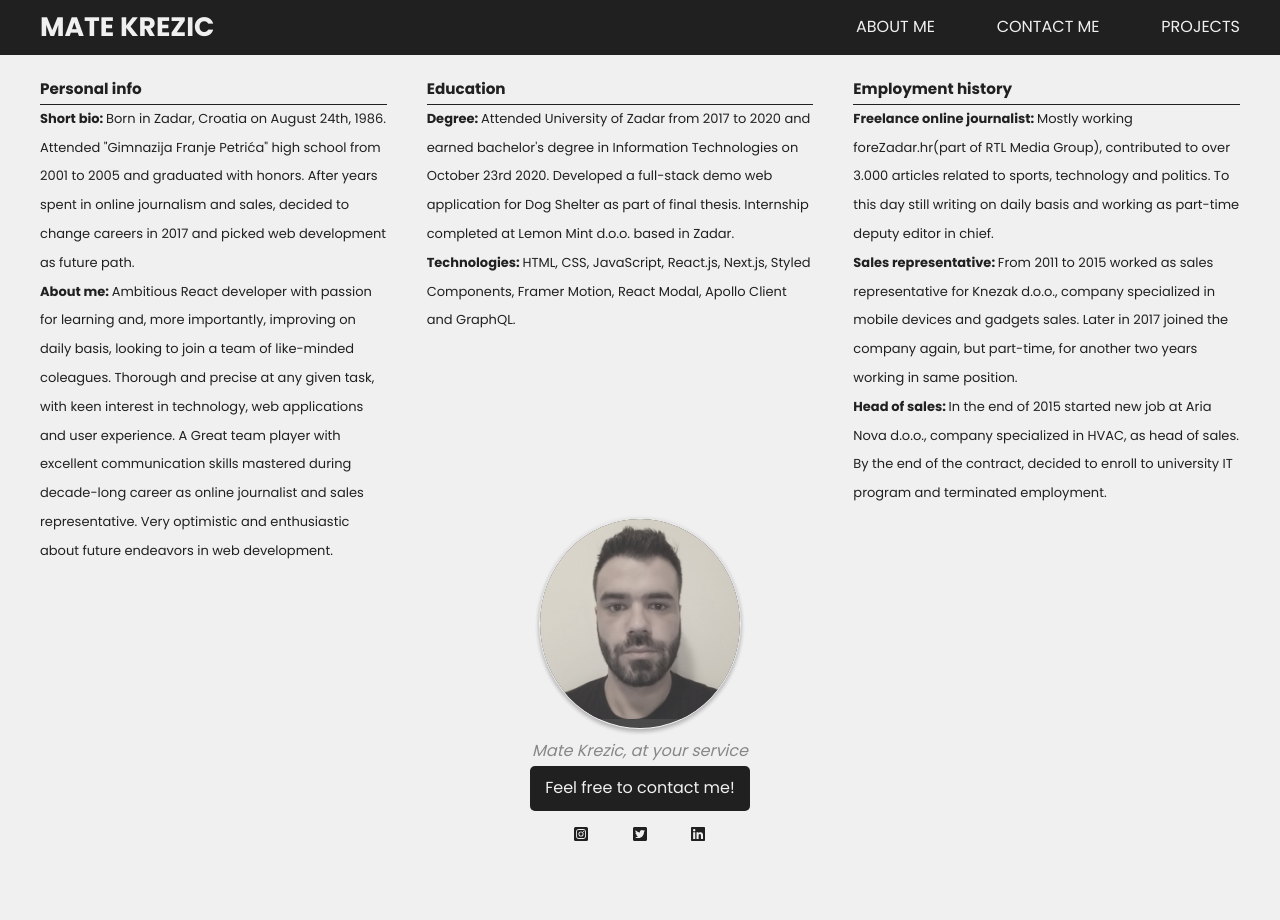
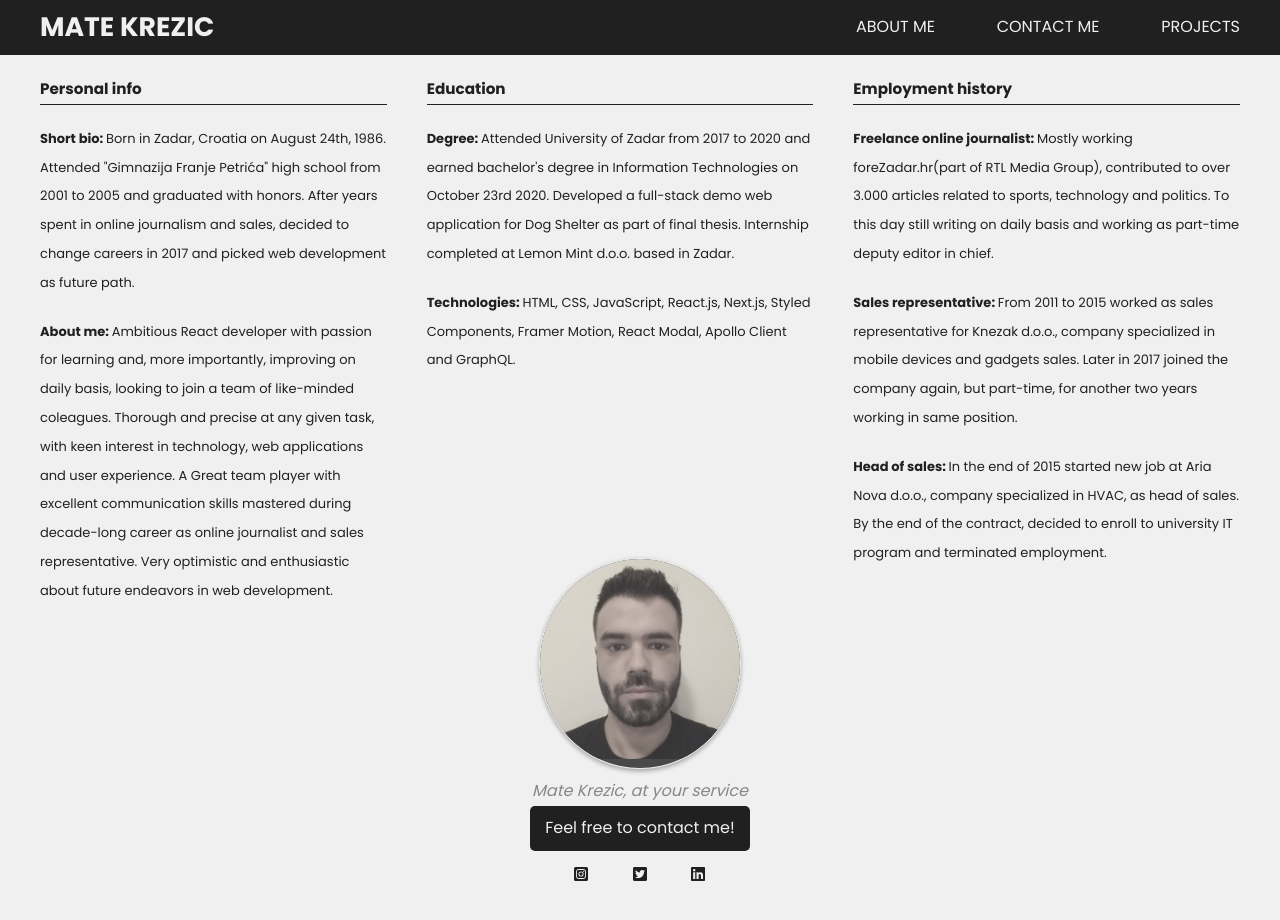
Before and after one commit to unizdmate/portfolio-redesign, a Next.js app: page /about in a window 1280 px wide. Shown: the top 920 px of the page. Built offline with nearby package versions, Linux system fonts and the light colour scheme.

Commit message:
fixed animations, refactored big text chunks

```diff
--- a/components/AboutmeComponent.js
+++ b/components/AboutmeComponent.js
@@ -13,8 +13,13 @@ import {
   aboutItemsCenterVariants,
   aboutItemsRightVariants,
   personContainerVariants,
+  btnVariants,
 } from "../animations/variants";
-
+import {
+  AboutTextLeft,
+  AboutTextCenter,
+  AboutMeTextRight,
+} from "../data/texts";
 const AboutmeComponent = () => {
   return (
     <motion.div className={styles.aboutme__page}>
@@ -26,24 +31,7 @@ const AboutmeComponent = () => {
             initial="initial"
             animate="animate"
           >
-            <h3>Personal info</h3>
-            <p>
-              <b>Short bio: </b>Born in Zadar, Croatia on August 24th, 1986.
-              Attended "Gimnazija Franje Petrića" high school from 2001 to 2005
-              and graduated with honors. After years spent in online journalism
-              and sales, decided to change careers in 2017 and picked web
-              development as future path.
-            </p>
-            <p>
-              <b>About me: </b>Ambitious React developer with passion for
-              learning and, more importantly, improving on daily basis, looking
-              to join a team of like-minded coleagues. Thorough and precise at
-              any given task, with keen interest in technology, web applications
-              and user experience. A Great team player with excellent
-              communication skills mastered during decade-long career as online
-              journalist and sales representative. Very optimistic and
-              enthusiastic about future endeavors in web development.
-            </p>
+            <AboutTextLeft />
           </motion.div>
         </div>
         <div className={styles.aboutme__items}>
@@ -53,19 +41,7 @@ const AboutmeComponent = () => {
             initial="initial"
             animate="animate"
           >
-            <h3>Education</h3>
-            <p>
-              <b>Degree: </b>Attended University of Zadar from 2017 to 2020 and
-              earned bachelor's degree in Information Technologies on October
-              23rd 2020. Developed a full-stack demo web application for Dog
-              Shelter as part of final thesis. Internship completed at Lemon
-              Mint d.o.o. based in Zadar.
-            </p>
-            <p>
-              <b>Technologies: </b> HTML, CSS, JavaScript, React.js, Next.js,
-              Styled Components, Framer Motion, React Modal, Apollo Client and
-              GraphQL.
-            </p>
+            <AboutTextCenter />
           </motion.div>
         </div>
         <div className={styles.aboutme__items}>
@@ -75,32 +51,7 @@ const AboutmeComponent = () => {
             initial="initial"
             animate="animate"
           >
-            <h3>Employment history</h3>
-            <p>
-              <b>Freelance online journalist: </b> Mostly working for
-              <a
-                href="https://ezadar.net.hr/info/2022589/impressum/"
-                target="_blank"
-              >
-                eZadar.hr
-              </a>
-              (part of RTL Media Group), contributed to over 3.000 articles
-              related to sports, technology and politics. To this day still
-              writing on daily basis and working as part-time deputy editor in
-              chief.
-            </p>
-            <p>
-              <b>Sales representative: </b> From 2011 to 2015 worked as sales
-              representative for Knezak d.o.o., company specialized in mobile
-              devices and gadgets sales. Later in 2017 joined the company again,
-              but part-time, for another two years working in same position.
-            </p>
-            <p>
-              <b>Head of sales: </b> In the end of 2015 started new job at Aria
-              Nova d.o.o., company specialized in HVAC, as head of sales. By the
-              end of the contract, decided to enroll to university IT program
-              and terminated employment.
-            </p>
+            <AboutMeTextRight />
           </motion.div>
         </div>
       </div>
@@ -124,13 +75,15 @@ const AboutmeComponent = () => {
           <i>Mate Krezic, at your service</i>
         </p>
         <Link href="/contact">
-          <div
+          <motion.div
             className={styles.contact__btn}
             onDragStart={(e) => e.preventDefault()}
             onContextMenu={(e) => e.preventDefault()}
+            variants={btnVariants}
+            whileHover="hover"
           >
             Feel free to contact me!
-          </div>
+          </motion.div>
         </Link>
         <div className={styles.aboutme__icons__container}>
           <a
--- /dev/null
+++ b/data/texts.js
@@ -0,0 +1,69 @@
+export const AboutTextLeft = () => {
+  return (
+    <>
+      <h3>Personal info</h3>
+      <p>
+        <b>Short bio: </b>Born in Zadar, Croatia on August 24th, 1986. Attended
+        "Gimnazija Franje Petrića" high school from 2001 to 2005 and graduated
+        with honors. After years spent in online journalism and sales, decided
+        to change careers in 2017 and picked web development as future path.
+      </p>
+      <p>
+        <b>About me: </b>Ambitious React developer with passion for learning
+        and, more importantly, improving on daily basis, looking to join a team
+        of like-minded coleagues. Thorough and precise at any given task, with
+        keen interest in technology, web applications and user experience. A
+        Great team player with excellent communication skills mastered during
+        decade-long career as online journalist and sales representative. Very
+        optimistic and enthusiastic about future endeavors in web development.
+      </p>
+    </>
+  );
+};
+
+export const AboutTextCenter = () => {
+  return (
+    <>
+      <h3>Education</h3>
+      <p>
+        <b>Degree: </b>Attended University of Zadar from 2017 to 2020 and earned
+        bachelor's degree in Information Technologies on October 23rd 2020.
+        Developed a full-stack demo web application for Dog Shelter as part of
+        final thesis. Internship completed at Lemon Mint d.o.o. based in Zadar.
+      </p>
+      <p>
+        <b>Technologies: </b> HTML, CSS, JavaScript, React.js, Next.js, Styled
+        Components, Framer Motion, React Modal, Apollo Client and GraphQL.
+      </p>
+    </>
+  );
+};
+
+export const AboutMeTextRight = () => {
+  return (
+    <>
+      <h3>Employment history</h3>
+      <p>
+        <b>Freelance online journalist: </b> Mostly working for
+        <a href="https://ezadar.net.hr/info/2022589/impressum/" target="_blank">
+          eZadar.hr
+        </a>
+        (part of RTL Media Group), contributed to over 3.000 articles related to
+        sports, technology and politics. To this day still writing on daily
+        basis and working as part-time deputy editor in chief.
+      </p>
+      <p>
+        <b>Sales representative: </b> From 2011 to 2015 worked as sales
+        representative for Knezak d.o.o., company specialized in mobile devices
+        and gadgets sales. Later in 2017 joined the company again, but
+        part-time, for another two years working in same position.
+      </p>
+      <p>
+        <b>Head of sales: </b> In the end of 2015 started new job at Aria Nova
+        d.o.o., company specialized in HVAC, as head of sales. By the end of the
+        contract, decided to enroll to university IT program and terminated
+        employment.
+      </p>
+    </>
+  );
+};
--- a/styles/AboutmeComponent.module.css
+++ b/styles/AboutmeComponent.module.css
@@ -39,6 +39,12 @@
 .aboutme__items__center,
 .aboutme__items__right {
   padding-right: 2.5rem;
+}
+
+.aboutme__items__left p,
+.aboutme__items__center p,
+.aboutme__items__right p {
+  margin-top: 20px;
 }
 
 .aboutme__personal__container {
```
